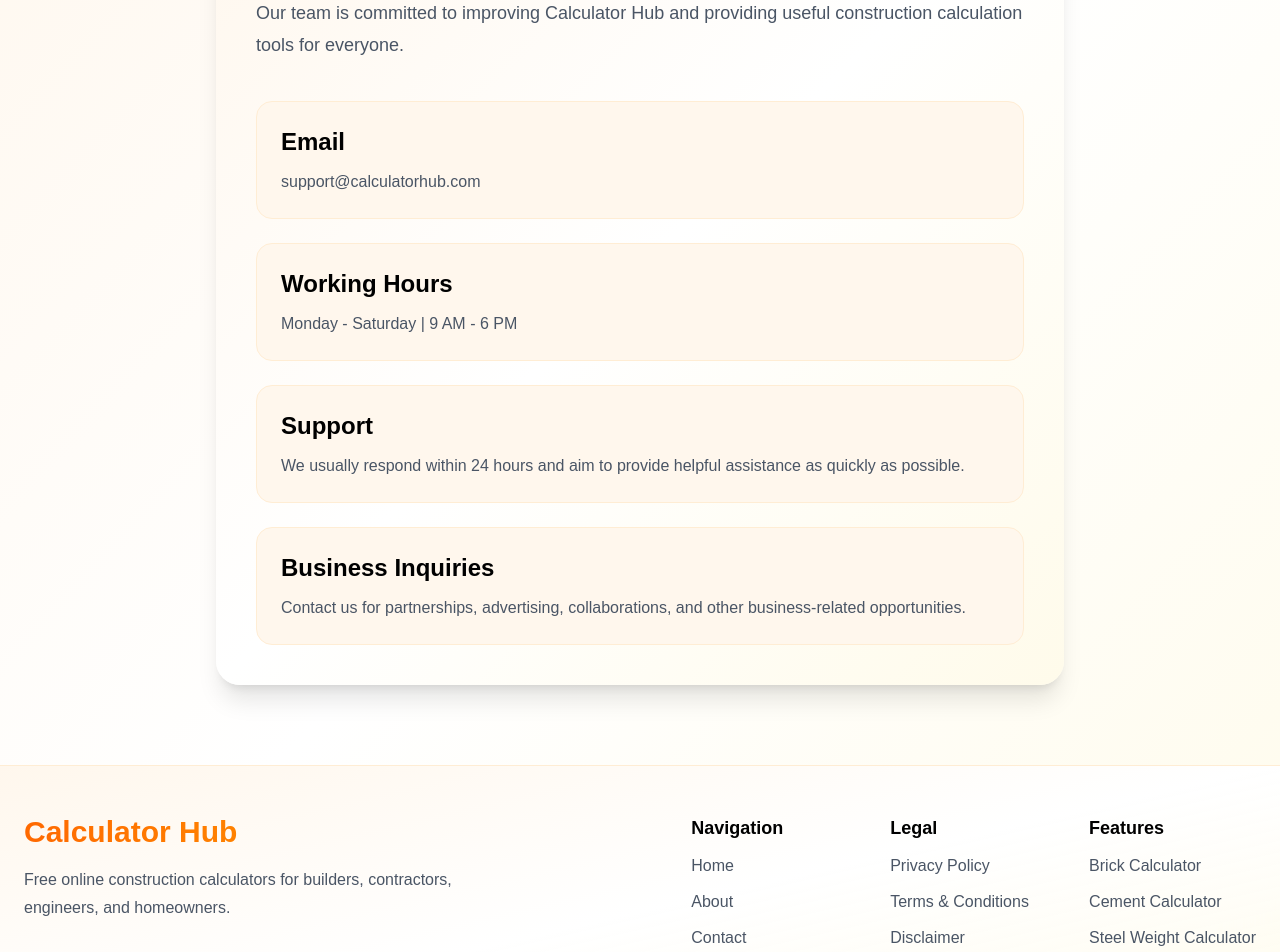
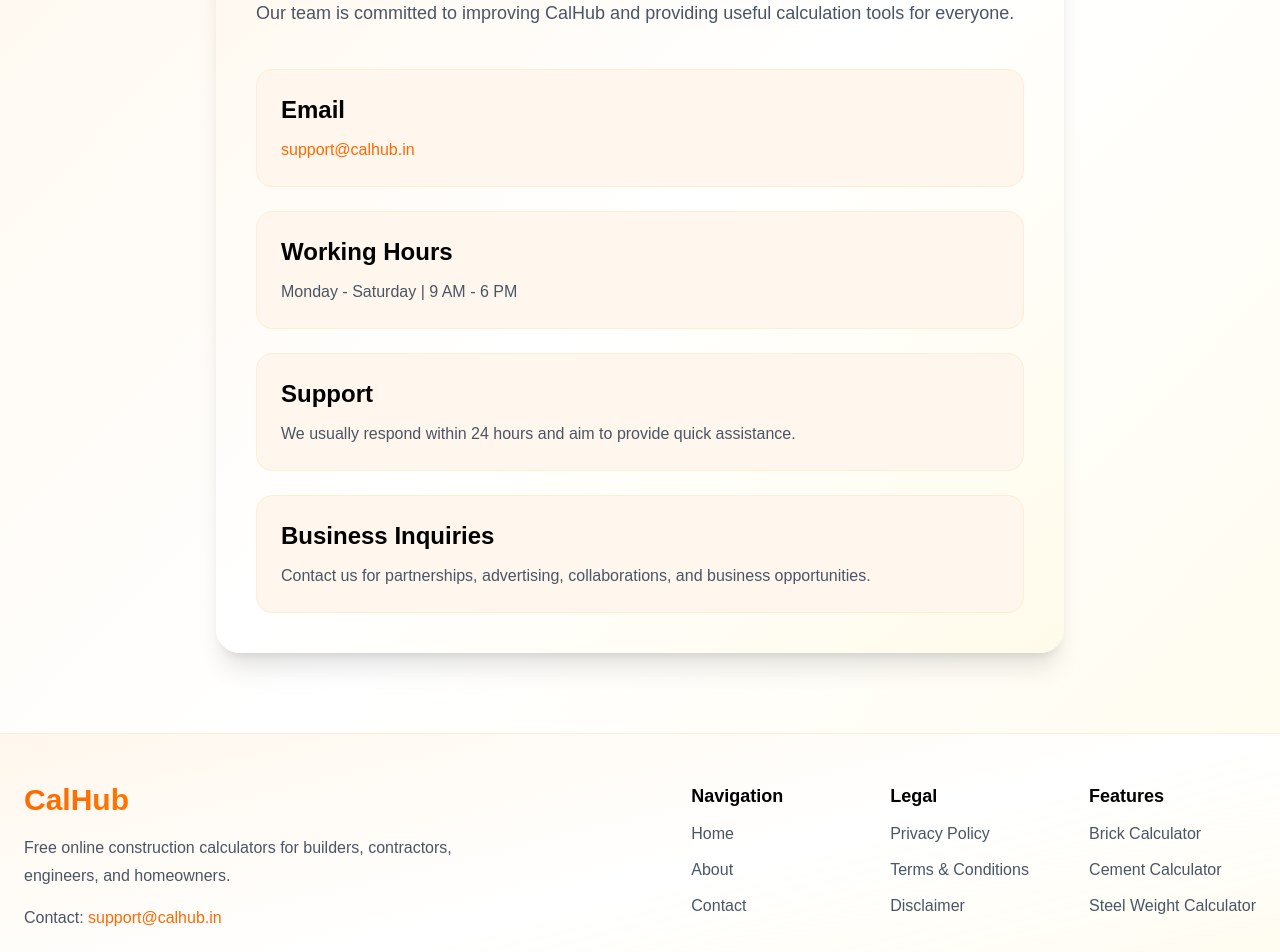
Before and after one commit to payadav142-rgb/calhub, a Next.js app: page /contact in a window 1280 px wide. Shown: the part 300-1252 px from the top of the page. Built offline with nearby package versions, Linux system fonts and the light colour scheme.

Commit message:
Updated navbar, footer, contact page with calhub branding

```diff
--- a/app/components/Footer.tsx
+++ b/app/components/Footer.tsx
@@ -9,13 +9,24 @@
         {/* Brand */}
         <div className="max-w-md">
           <h2 className="text-3xl font-extrabold bg-gradient-to-r from-orange-500 to-amber-500 bg-clip-text text-transparent">
-            Calculator Hub
+            CalHub
           </h2>
 
           <p className="mt-4 leading-7 text-gray-600">
             Free online construction calculators
             for builders, contractors, engineers,
             and homeowners.
+          </p>
+
+          {/* EMAIL ADDED */}
+          <p className="mt-4 text-gray-600">
+            Contact:{" "}
+            <a
+              href="mailto:support@calhub.in"
+              className="text-orange-500 hover:underline"
+            >
+              support@calhub.in
+            </a>
           </p>
         </div>
 
@@ -62,16 +73,22 @@
               Features
             </h3>
 
-            <p className="text-gray-600 hover:text-orange-500 cursor-pointer transition">Brick Calculator</p>
-            <p className="text-gray-600 hover:text-orange-500 cursor-pointer transition">Cement Calculator</p>
-            <p className="text-gray-600 hover:text-orange-500 cursor-pointer transition">Steel Weight Calculator</p>
+            <p className="text-gray-600 hover:text-orange-500 cursor-pointer transition">
+              Brick Calculator
+            </p>
+            <p className="text-gray-600 hover:text-orange-500 cursor-pointer transition">
+              Cement Calculator
+            </p>
+            <p className="text-gray-600 hover:text-orange-500 cursor-pointer transition">
+              Steel Weight Calculator
+            </p>
           </div>
         </div>
       </div>
 
       {/* Bottom */}
       <div className="border-t border-orange-100 py-5 text-center text-sm text-gray-500">
-        © 2026 Calculator Hub. All rights reserved.
+        © 2026 CalHub. All rights reserved.
       </div>
     </footer>
   );
--- a/app/components/Navbar.tsx
+++ b/app/components/Navbar.tsx
@@ -5,8 +5,7 @@
 import { useState } from "react";
 
 export default function Navbar() {
-  const [menuOpen, setMenuOpen] =
-    useState(false);
+  const [menuOpen, setMenuOpen] = useState(false);
 
   return (
     <nav className="sticky top-0 z-50 border-b border-orange-100 bg-gradient-to-br from-orange-50 via-white to-amber-50/90 backdrop-blur-xl shadow-sm">
@@ -15,37 +14,25 @@
         {/* Logo */}
         <Link href="/">
           <h1 className="cursor-pointer bg-gradient-to-r from-orange-500 to-amber-500 bg-clip-text text-2xl font-extrabold tracking-tight text-transparent md:text-3xl">
-            Calculator Hub
+            CalHub
           </h1>
         </Link>
 
         {/* Desktop Menu */}
         <div className="hidden items-center gap-8 md:flex">
-          <Link
-            href="/"
-            className="font-medium text-gray-700 transition hover:text-orange-500"
-          >
+          <Link href="/" className="font-medium text-gray-700 transition hover:text-orange-500">
             Home
           </Link>
 
-          <Link
-            href="/about"
-            className="font-medium text-gray-700 transition hover:text-orange-500"
-          >
+          <Link href="/about" className="font-medium text-gray-700 transition hover:text-orange-500">
             About
           </Link>
 
-          <Link
-            href="/contact"
-            className="font-medium text-gray-700 transition hover:text-orange-500"
-          >
+          <Link href="/contact" className="font-medium text-gray-700 transition hover:text-orange-500">
             Contact
           </Link>
 
-          <Link
-            href="/privacy-policy"
-            className="font-medium text-gray-700 transition hover:text-orange-500"
-          >
+          <Link href="/privacy-policy" className="font-medium text-gray-700 transition hover:text-orange-500">
             Privacy
           </Link>
 
@@ -59,16 +46,10 @@
 
         {/* Mobile Menu Button */}
         <button
-          onClick={() =>
-            setMenuOpen(!menuOpen)
-          }
+          onClick={() => setMenuOpen(!menuOpen)}
           className="rounded-xl p-2 transition hover:bg-orange-50 md:hidden"
         >
-          {menuOpen ? (
-            <X size={28} />
-          ) : (
-            <Menu size={28} />
-          )}
+          {menuOpen ? <X size={28} /> : <Menu size={28} />}
         </button>
       </div>
 
@@ -77,61 +58,29 @@
         <div className="border-t border-orange-100 bg-gradient-to-br from-orange-50 via-white to-amber-50 px-6 py-6 md:hidden">
           <div className="flex flex-col gap-5">
 
-            <Link
-              href="/"
-              onClick={() =>
-                setMenuOpen(false)
-              }
-              className="text-lg font-medium text-gray-700 hover:text-orange-500"
-            >
+            <Link href="/" onClick={() => setMenuOpen(false)} className="text-lg font-medium text-gray-700 hover:text-orange-500">
               Home
             </Link>
 
-            <Link
-              href="/about"
-              onClick={() =>
-                setMenuOpen(false)
-              }
-              className="text-lg font-medium text-gray-700 hover:text-orange-500"
-            >
+            <Link href="/about" onClick={() => setMenuOpen(false)} className="text-lg font-medium text-gray-700 hover:text-orange-500">
               About
             </Link>
 
-            <Link
-              href="/contact"
-              onClick={() =>
-                setMenuOpen(false)
-              }
-              className="text-lg font-medium text-gray-700 hover:text-orange-500"
-            >
+            <Link href="/contact" onClick={() => setMenuOpen(false)} className="text-lg font-medium text-gray-700 hover:text-orange-500">
               Contact
             </Link>
 
-            <Link
-              href="/privacy-policy"
-              onClick={() =>
-                setMenuOpen(false)
-              }
-              className="text-lg font-medium text-gray-700 hover:text-orange-500"
-            >
+            <Link href="/privacy-policy" onClick={() => setMenuOpen(false)} className="text-lg font-medium text-gray-700 hover:text-orange-500">
               Privacy Policy
             </Link>
 
-            <Link
-              href="/terms-and-conditions"
-              onClick={() =>
-                setMenuOpen(false)
-              }
-              className="text-lg font-medium text-gray-700 hover:text-orange-500"
-            >
+            <Link href="/terms-and-conditions" onClick={() => setMenuOpen(false)} className="text-lg font-medium text-gray-700 hover:text-orange-500">
               Terms & Conditions
             </Link>
 
             <Link
               href="/about"
-              onClick={() =>
-                setMenuOpen(false)
-              }
+              onClick={() => setMenuOpen(false)}
               className="mt-2 rounded-xl bg-gradient-to-r from-orange-500 to-amber-500 px-5 py-3 text-center font-semibold text-white"
             >
               Get Started
--- a/app/contact/page.tsx
+++ b/app/contact/page.tsx
@@ -3,35 +3,32 @@
 import Footer from "../components/Footer";
 
 export const metadata: Metadata = {
-  title: "Contact Us | Calculator Hub",
+  title: "Contact Us | CalHub",
   description:
-    "Get in touch with Calculator Hub. Contact us for questions, feedback, partnerships, advertising opportunities, and support related to our construction calculators.",
+    "Get in touch with CalHub. Contact us for questions, feedback, partnerships, advertising opportunities, and support related to our calculators.",
   keywords: [
-    "contact calculator hub",
-    "construction calculator support",
+    "contact calhub",
+    "calculator support",
     "contact us",
-    "calculator hub help",
+    "calhub help",
     "construction tools support",
     "business inquiries",
   ],
   alternates: {
-    canonical:
-      "https://calculator-hub-murex.vercel.app/contact",
+    canonical: "https://calhub.in/contact",
   },
   openGraph: {
-    title: "Contact Us | Calculator Hub",
-    description:
-      "Contact Calculator Hub for support, feedback, and business inquiries.",
-    url: "https://calculator-hub-murex.vercel.app/contact",
-    siteName: "Calculator Hub",
+    title: "Contact Us | CalHub",
+    description: "Contact CalHub for support, feedback, and business inquiries.",
+    url: "https://calhub.in/contact",
+    siteName: "CalHub",
     images: ["/og-image.jpg"],
     type: "website",
   },
   twitter: {
     card: "summary_large_image",
-    title: "Contact Us | Calculator Hub",
-    description:
-      "Contact Calculator Hub for support, feedback, and business inquiries.",
+    title: "Contact Us | CalHub",
+    description: "Contact CalHub for support, feedback, and business inquiries.",
     images: ["/og-image.jpg"],
   },
 };
@@ -43,25 +40,32 @@
 
       <section className="mx-auto max-w-4xl px-6 py-20">
         <div className="rounded-3xl bg-gradient-to-br from-orange-50 via-white to-amber-50 p-10 shadow-xl">
+
           <h1 className="text-5xl font-extrabold text-black">
             Contact Us
           </h1>
 
           <p className="mt-6 text-lg leading-8 text-gray-600">
-            Have questions, suggestions, feedback, or business
-            inquiries? We would love to hear from you. Our team is
-            committed to improving Calculator Hub and providing
-            useful construction calculation tools for everyone.
+            Have questions, suggestions, feedback, or business inquiries?
+            We would love to hear from you. Our team is committed to
+            improving CalHub and providing useful calculation tools for everyone.
           </p>
 
           <div className="mt-10 space-y-6">
+
+            {/* EMAIL UPDATED */}
             <div className="rounded-2xl border border-orange-100 bg-orange-50 p-6">
               <h2 className="text-2xl font-bold text-black">
                 Email
               </h2>
 
               <p className="mt-3 text-gray-600">
-                support@calculatorhub.com
+                <a
+                  href="mailto:support@calhub.in"
+                  className="text-orange-500 hover:underline"
+                >
+                  support@calhub.in
+                </a>
               </p>
             </div>
 
@@ -81,8 +85,8 @@
               </h2>
 
               <p className="mt-3 text-gray-600">
-                We usually respond within 24 hours and aim to
-                provide helpful assistance as quickly as possible.
+                We usually respond within 24 hours and aim to provide
+                quick assistance.
               </p>
             </div>
 
@@ -92,11 +96,11 @@
               </h2>
 
               <p className="mt-3 text-gray-600">
-                Contact us for partnerships, advertising,
-                collaborations, and other business-related
-                opportunities.
+                Contact us for partnerships, advertising, collaborations,
+                and business opportunities.
               </p>
             </div>
+
           </div>
         </div>
       </section>
```
